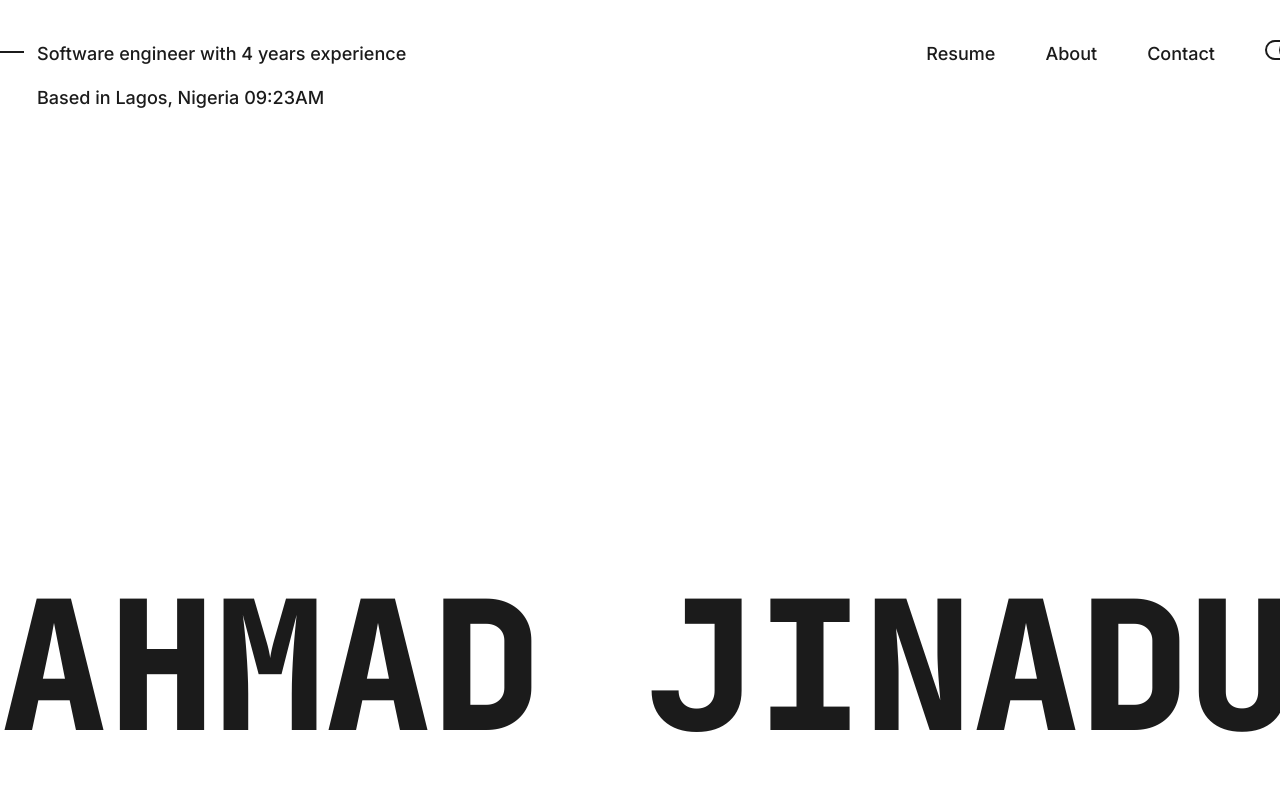
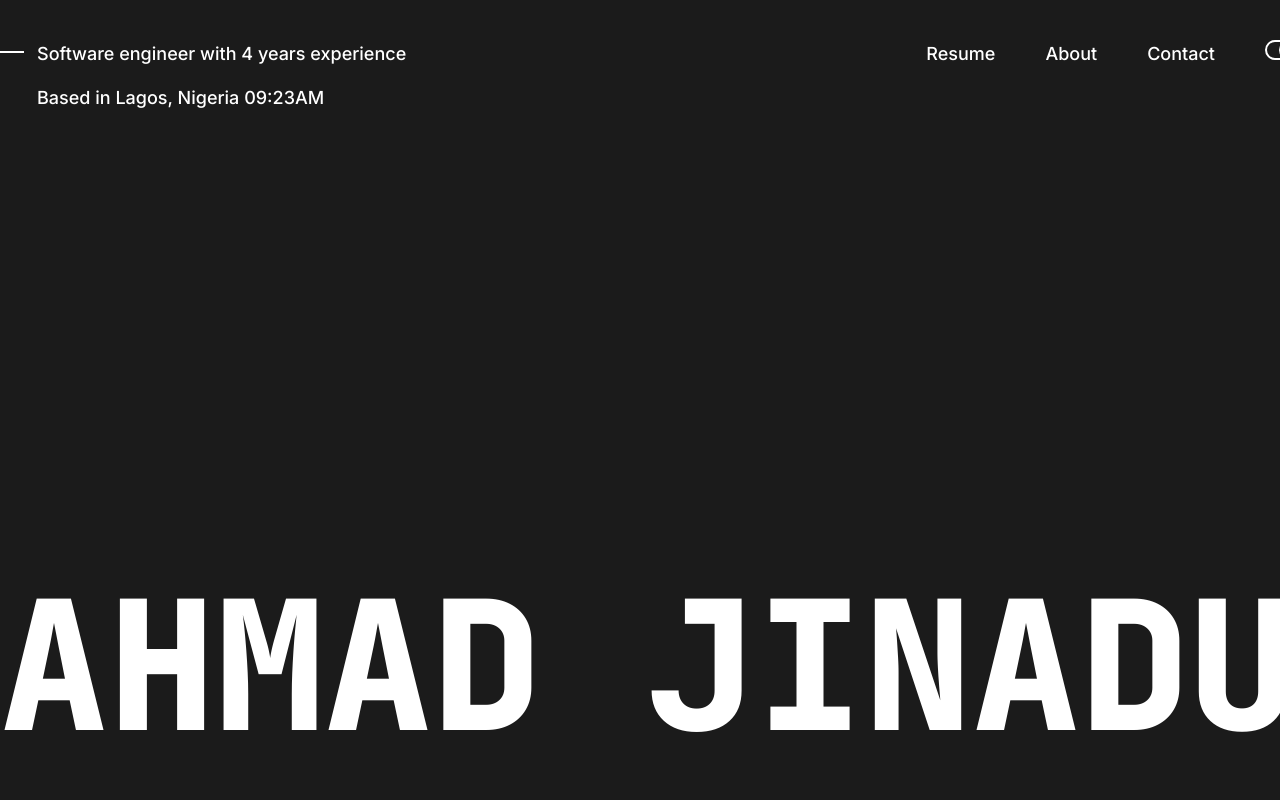
Before and after one commit to arkmadj/new-portfolio, a Next.js app: page / in a window 1280 px wide. Shown: the top 800 px of the page. Built offline with nearby package versions, Linux system fonts and the light colour scheme.

Commit message:
added shara variables and darkmode ball animation

```diff
--- a/app/globals.css
+++ b/app/globals.css
@@ -2,10 +2,14 @@
 @tailwind components;
 @tailwind utilities;
 
-:root {
-	--foreground: #1b1b1b;
-	--background: #fff;
-	--blob-color: #D4D4D4;
+.light {
+	/* --foreground: #1b1b1b; */
+	/* --background: #fff;
+	--blob-color: #d4d4d4;
+	--theme: dark;
+	color-scheme: var(--theme); */
+
+	--dark-mode-scale: var(1000);
 
 	/* b54 colors */
 	--b54-gray-1: #4a4a4a;
@@ -17,13 +21,15 @@
 	--b54-secondary: #a6a6a6;
 
 	/* shara colors */
-	--shara-gray-1: #949494;
-	--shara-gray-2: #939393;
-	--shara-gray-3: #929292;
-	--shara-gray-4: #8c8c8c;
+	--shara-gray-1: #fff;
+	--shara-gray-2: #fff;
+	--shara-gray-3: #fff;
+	--shara-gray-4: #fff;
 	--shara-green-1: #238b71;
-	--shara-green-2: #11863c;
-	--image-black: #000;
+	--shara-green-2: #fff;
+	--shara-primary: #fff;
+	--shara-background: #404040;
+	--shara-secondary: #939393;
 }
 
 /* @media (prefers-color-scheme: dark) {
@@ -35,10 +41,12 @@
 	}
 } */
 
-.dark {
+:root {
 	--foreground: #fff;
 	--background: #1b1b1b;
 	--blob-color: #353535;
+	--theme: dark;
+	--dark-mode-scale: var(100);
 
 	/* b54 colors */
 	--b54-gray-1: #f3f3f3;
@@ -48,9 +56,51 @@
 	--b54-primary: #000;
 	--b54-background: #fff;
 	--b54-secondary: #4f4f4f;
+
+	/* shara colors */
+	--shara-gray-1: #949494;
+	--shara-gray-2: #939393;
+	--shara-gray-3: #929292;
+	--shara-gray-4: #8c8c8c;
+	--shara-green-1: #238b71;
+	--shara-green-2: #11863c;
+	--shara-primary: #000;
+	--shara-background: #fff;
+	--shara-secondary: #939393;
 }
 
 body {
 	color: var(--foreground);
 	background: var(--background);
+	/* max-height: 100¸¸¸¸¸000px; */
+	/* overflow: hidden; */
+	/* height: 100dvh + 1000px; */
+	/* overflow: hidden; */
 }
+
+.grow-ball {
+	transform: scale(100);
+	/* transition: transform 1s ease-in; */
+	animation: grow 1.5s ease-out 0s infinite 1;
+}
+
+.shrink-ball {
+	animation: grow 1.5s ease-out 0s infinite 1;
+}
+
+.test {
+	/* background: red; */
+	/* height: calc(100dvh + 1000px); */
+	/* height: 5000px; */
+	/* overflow: hidden; */
+	overflow-x: hidden;
+}
+
+@keyframes grow {
+	0% {
+		transform: scale(0.001);
+	}
+	100% {
+		transform: scale(100);
+	}
+}
```
